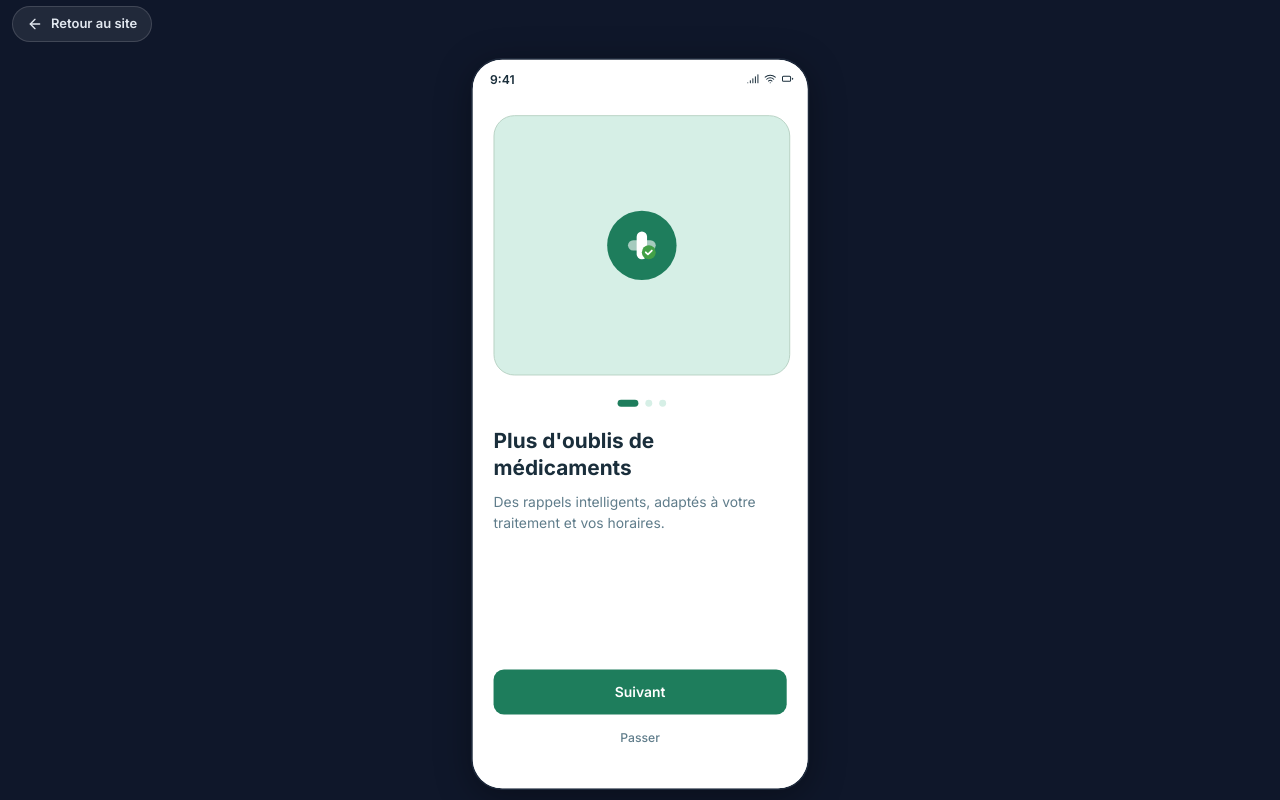
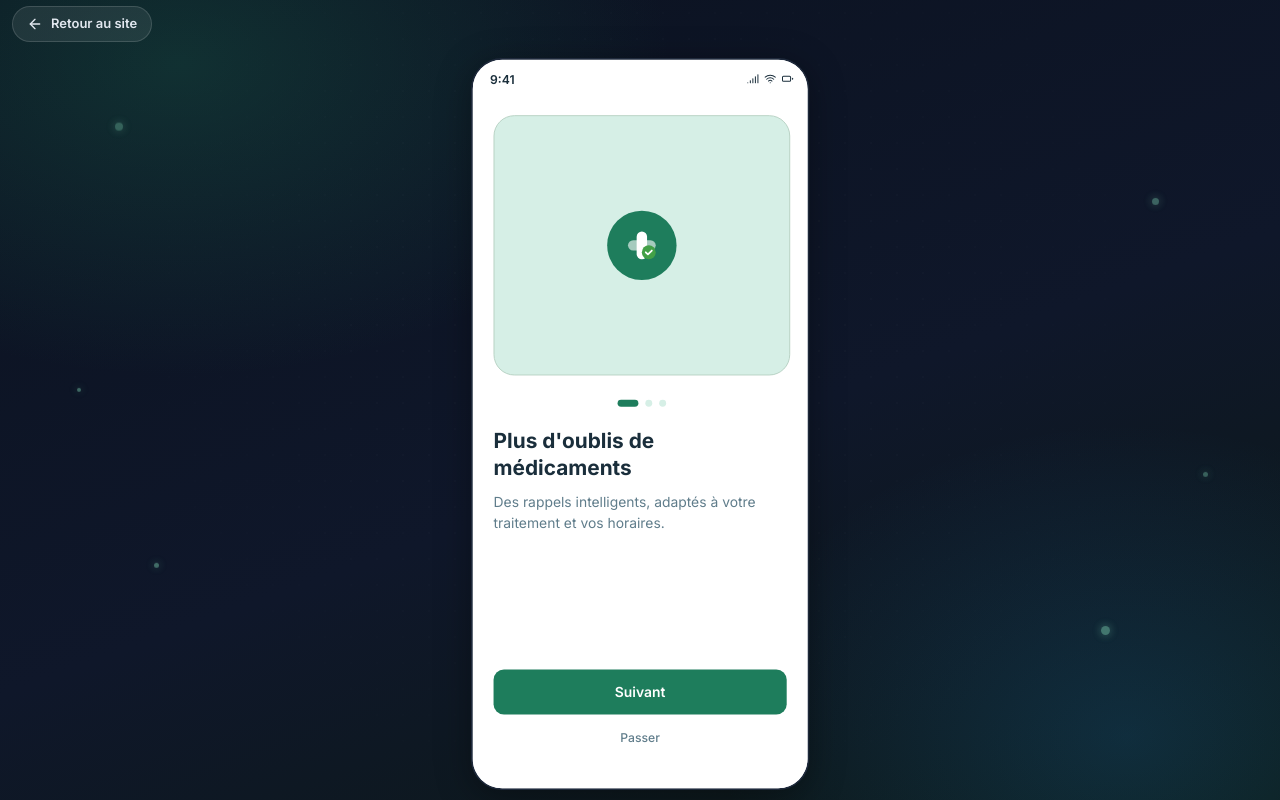
Before and after one commit to JeanAK-TN/rappel-sante, a React (Vite) app: page /onboarding/1 in a window 1280 px wide. Built offline with nearby package versions, Linux system fonts and the light colour scheme.

Commit message:
Styliser l'arriere-plan du cadre web (halos, grille numerique, particules)

```diff
--- a/src/app/layouts/PhoneFrame.tsx
+++ b/src/app/layouts/PhoneFrame.tsx
@@ -28,17 +28,52 @@ export function PhoneFrame({ children }: { children: React.ReactNode }) {
   return (
     <div
       style={{
+        position: "relative",
         minHeight: "100vh",
         width: "100%",
-        background: "#0F172A",
+        background: "linear-gradient(160deg, #0B1220 0%, #0F172A 55%, #0C1A16 100%)",
         display: "flex",
         flexDirection: "column",
         fontFamily: "'Inter', sans-serif",
         overflow: "hidden",
       }}
     >
+      <style>{BACKDROP_CSS}</style>
+
+      {/* Décor : halos médicaux + grille numérique + particules (non interactif) */}
+      <div
+        aria-hidden
+        style={{
+          position: "absolute", inset: 0, zIndex: 0, pointerEvents: "none",
+          background:
+            "radial-gradient(820px 520px at 14% 8%, rgba(30,125,92,0.28), transparent 60%)," +
+            "radial-gradient(680px 520px at 88% 92%, rgba(33,150,243,0.16), transparent 60%)",
+        }}
+      />
+      <div
+        aria-hidden
+        style={{
+          position: "absolute", inset: 0, zIndex: 0, pointerEvents: "none", opacity: 0.5,
+          backgroundImage: "radial-gradient(rgba(255,255,255,0.05) 1px, transparent 1px)",
+          backgroundSize: "26px 26px",
+          maskImage: "radial-gradient(circle at 50% 40%, #000 0%, transparent 75%)",
+          WebkitMaskImage: "radial-gradient(circle at 50% 40%, #000 0%, transparent 75%)",
+        }}
+      />
+      {[
+        { t: "16%", l: "9%", s: 8, d: 0 }, { t: "72%", l: "12%", s: 5, d: 1.4 },
+        { t: "26%", l: "90%", s: 7, d: 0.7 }, { t: "80%", l: "86%", s: 9, d: 2 },
+        { t: "50%", l: "6%", s: 4, d: 1.1 }, { t: "60%", l: "94%", s: 5, d: 0.4 },
+      ].map((p, i) => (
+        <span key={i} aria-hidden style={{
+          position: "absolute", top: p.t, left: p.l, width: p.s, height: p.s, borderRadius: "50%",
+          background: "rgba(120,200,170,0.5)", boxShadow: "0 0 10px rgba(120,200,170,0.5)",
+          zIndex: 0, pointerEvents: "none", animation: `pf-float 7s ease-in-out ${p.d}s infinite`,
+        }} />
+      ))}
+
       {/* Barre : retour au site */}
-      <div style={{ height: TOOLBAR_H, flexShrink: 0, display: "flex", alignItems: "center", paddingInline: 12 }}>
+      <div style={{ height: TOOLBAR_H, flexShrink: 0, display: "flex", alignItems: "center", paddingInline: 12, position: "relative", zIndex: 2 }}>
         <button
           onClick={() => navigate("/")}
           style={{
@@ -54,7 +89,7 @@ export function PhoneFrame({ children }: { children: React.ReactNode }) {
       </div>
 
       {/* Téléphone centré */}
-      <div style={{ flex: 1, minHeight: 0, display: "flex", alignItems: "center", justifyContent: "center" }}>
+      <div style={{ flex: 1, minHeight: 0, display: "flex", alignItems: "center", justifyContent: "center", position: "relative", zIndex: 1 }}>
         <div style={{ width: 390 * scale, height: 844 * scale }}>
           <div
             style={{
@@ -78,3 +113,5 @@ export function PhoneFrame({ children }: { children: React.ReactNode }) {
     </div>
   );
 }
+
+const BACKDROP_CSS = `@keyframes pf-float { 0%,100% { transform: translateY(0); opacity:.55; } 50% { transform: translateY(-14px); opacity:1; } }`;
```
